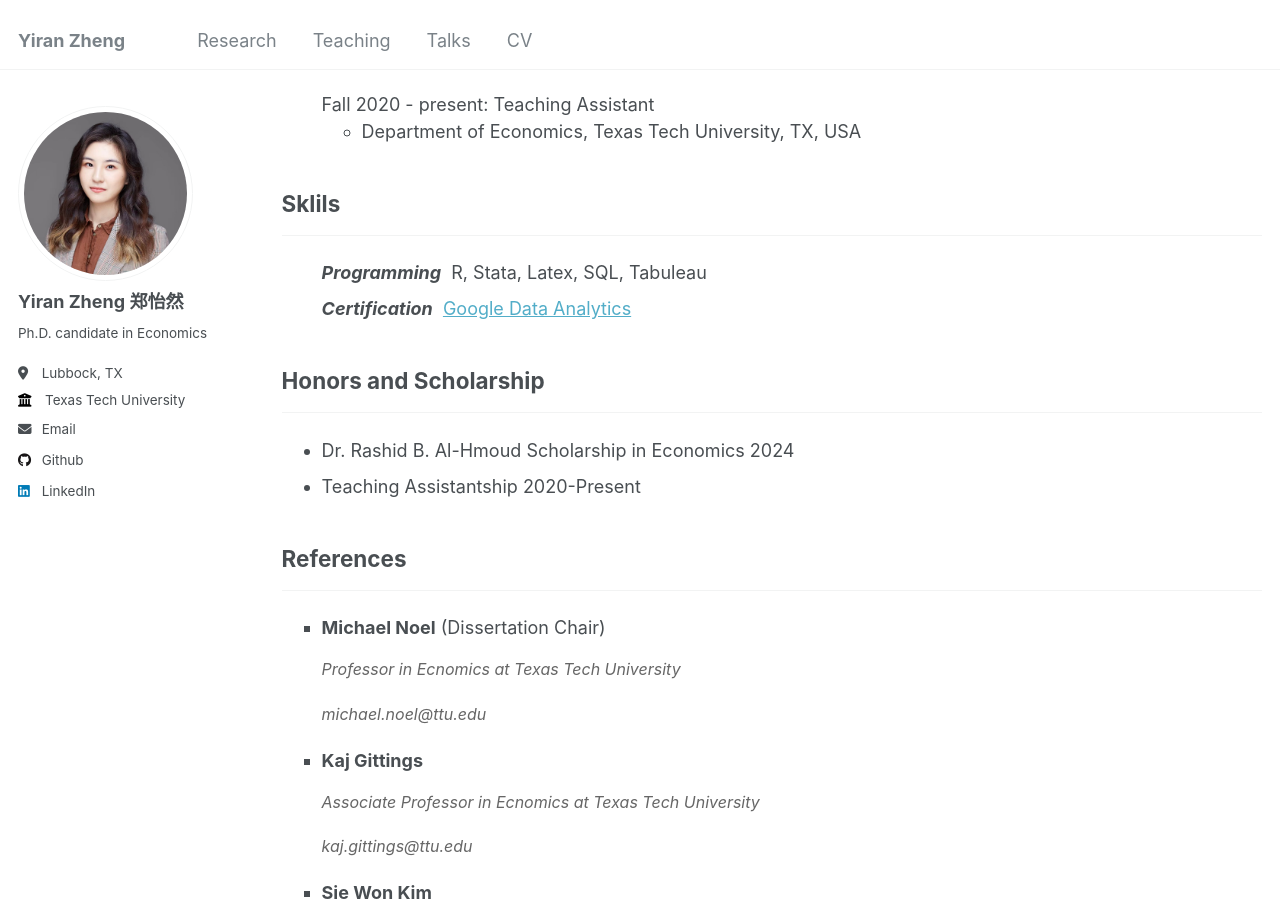
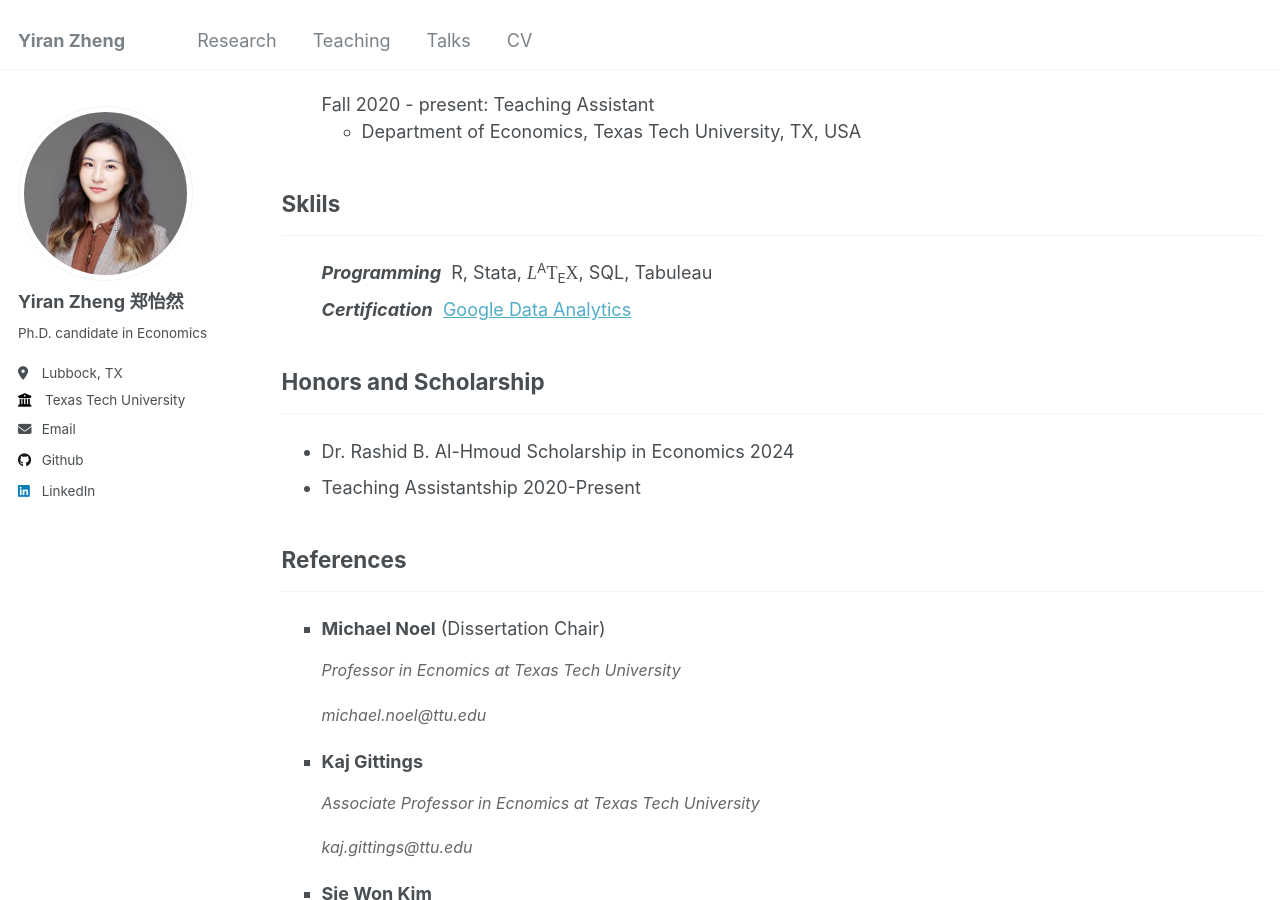
Before and after one commit to yiran-zheng/yiran-zheng.github.io, a Jekyll site: the page built from _pages/cv.md, in a window 1280 px wide and 900 px high, scrolled down 407 px. Built offline with Jekyll 4.4.1, drawn with Linux system fonts in a browser that asks for light colours.

Commit message:
Update cv.md

```diff
--- a/_pages/cv.md
+++ b/_pages/cv.md
@@ -35,7 +35,7 @@ redirect_from:
 <ul style="list-style-type: none;" >
   <li>
     <strong><i>Programming</i></strong>
-      &nbsp;R, Stata, Latex, SQL, Tabuleau
+      &nbsp;R, Stata, <span style="font-family:serif; font-style:italic;">L</span><sup>A</sup><span style="font-family:serif;">T</span><sub>E</sub><span style="font-family:serif;">X</span>, SQL, Tabuleau
   </li>
   <li>
     <strong><i>Certification</i></strong>
```
